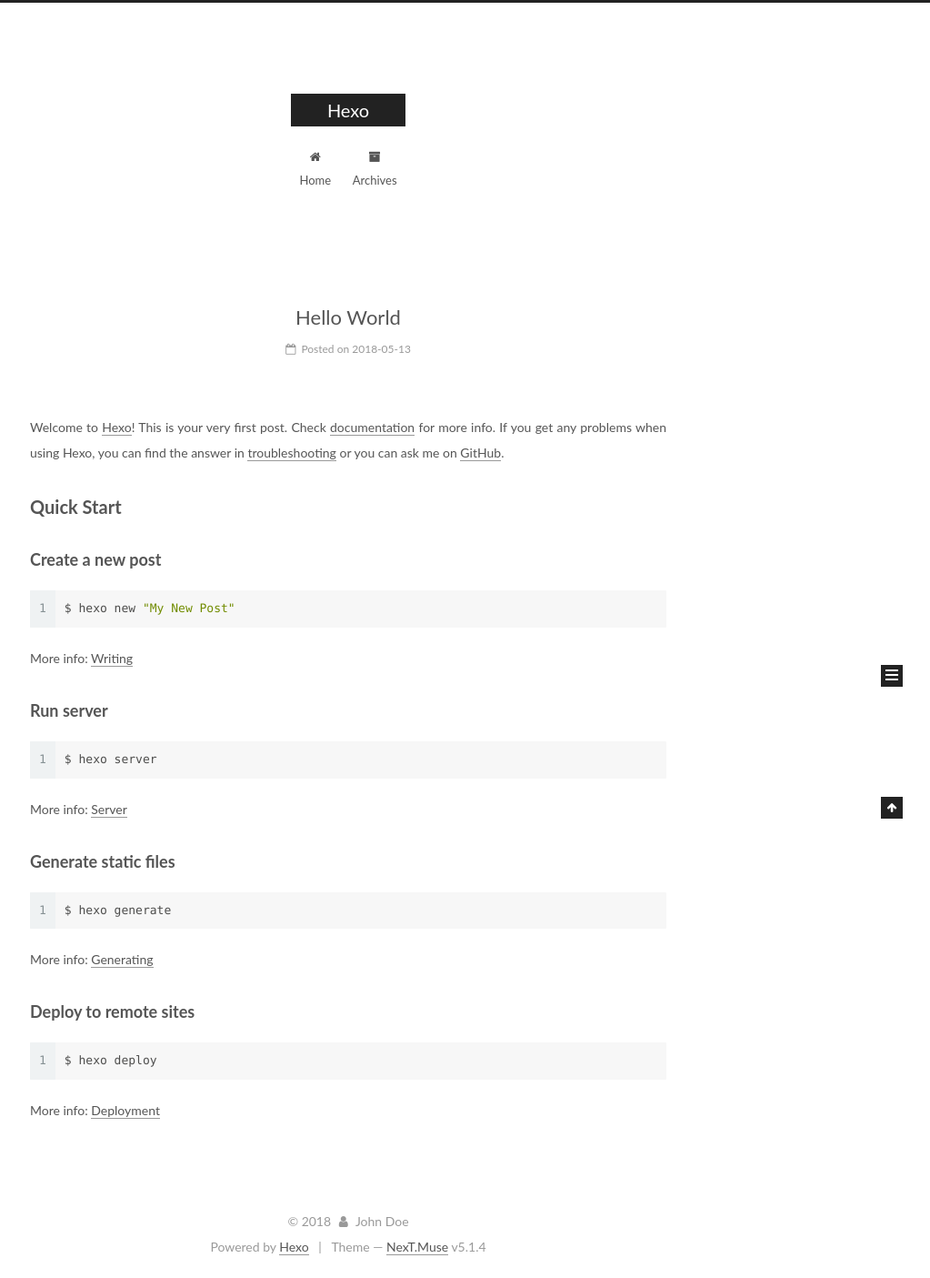
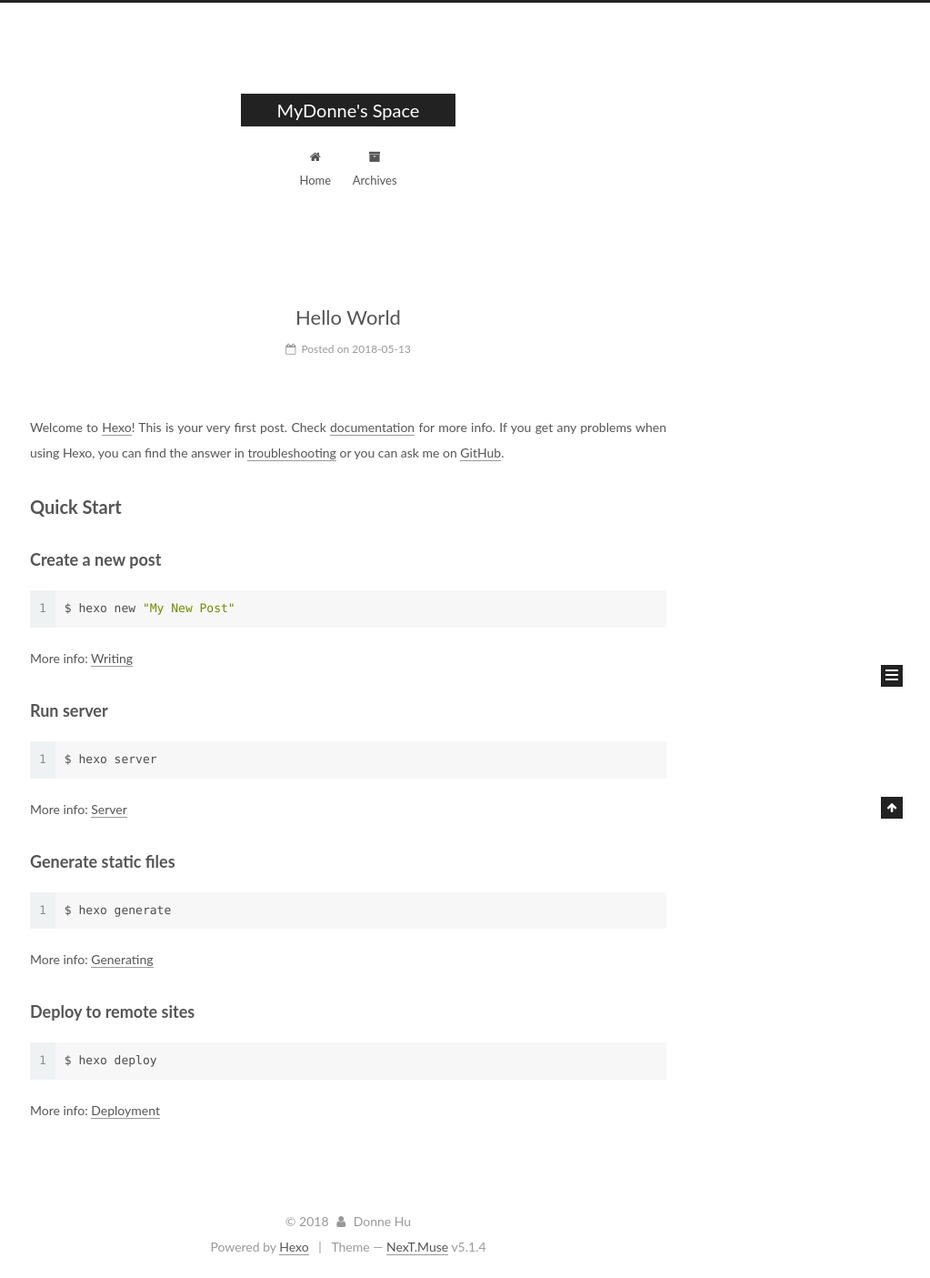
Before and after one commit to mydonne/mydonne.github.io, a plain HTML site: page index.html in a window 1280 px wide. Shown: the whole page at 91% size, without its empty margins (257-1280 px from the left). Drawn offline with Linux system fonts and the light colour scheme.

Commit message:
Site updated: 2018-05-13 23:51:04

```diff
--- a/css/main.css
+++ b/css/main.css
@@ -1822,7 +1822,7 @@ pre .javascript .function {
   width: 4px;
   height: 4px;
   border-radius: 50%;
-  background: #fffe2b;
+  background: #855da2;
 }
 .links-of-blogroll {
   font-size: 13px;
--- a/index.html
+++ b/index.html
@@ -80,12 +80,12 @@
 
 
 <meta property="og:type" content="website">
-<meta property="og:title" content="Hexo">
+<meta property="og:title" content="MyDonne&#39;s Space">
 <meta property="og:url" content="http://yoursite.com/index.html">
-<meta property="og:site_name" content="Hexo">
+<meta property="og:site_name" content="MyDonne&#39;s Space">
 <meta property="og:locale" content="default">
 <meta name="twitter:card" content="summary">
-<meta name="twitter:title" content="Hexo">
+<meta name="twitter:title" content="MyDonne&#39;s Space">
 
 
 
@@ -121,7 +121,7 @@
 
 
 
-  <title>Hexo</title>
+  <title>MyDonne's Space</title>
 
 
 
@@ -152,7 +152,7 @@
     <div class="custom-logo-site-title">
       <a href="/"  class="brand" rel="start">
         <span class="logo-line-before"><i></i></span>
-        <span class="site-title">Hexo</span>
+        <span class="site-title">MyDonne's Space</span>
         <span class="logo-line-after"><i></i></span>
       </a>
     </div>
@@ -232,13 +232,13 @@
     <link itemprop="mainEntityOfPage" href="http://yoursite.com/2018/05/13/hello-world/">
 
     <span hidden itemprop="author" itemscope itemtype="http://schema.org/Person">
-      <meta itemprop="name" content="John Doe">
+      <meta itemprop="name" content="Donne Hu">
       <meta itemprop="description" content="">
       <meta itemprop="image" content="/images/avatar.gif">
     </span>
 
     <span hidden itemprop="publisher" itemscope itemtype="http://schema.org/Organization">
-      <meta itemprop="name" content="Hexo">
+      <meta itemprop="name" content="MyDonne's Space">
     </span>
 
 
@@ -379,7 +379,7 @@
         <div class="site-overview">
           <div class="site-author motion-element" itemprop="author" itemscope itemtype="http://schema.org/Person">
 
-              <p class="site-author-name" itemprop="name">John Doe</p>
+              <p class="site-author-name" itemprop="name">Donne Hu</p>
               <p class="site-description motion-element" itemprop="description"></p>
           </div>
 
@@ -435,7 +435,7 @@
   <span class="with-love">
     <i class="fa fa-user"></i>
   </span>
-  <span class="author" itemprop="copyrightHolder">John Doe</span>
+  <span class="author" itemprop="copyrightHolder">Donne Hu</span>
 
 
 </div>
```
Also changed, not shown: 2018/05/13/hello-world/index.html (+7 -7 lines), archives/2018/05/index.html (+7 -7 lines), archives/2018/index.html (+7 -7 lines), archives/index.html (+7 -7 lines).
